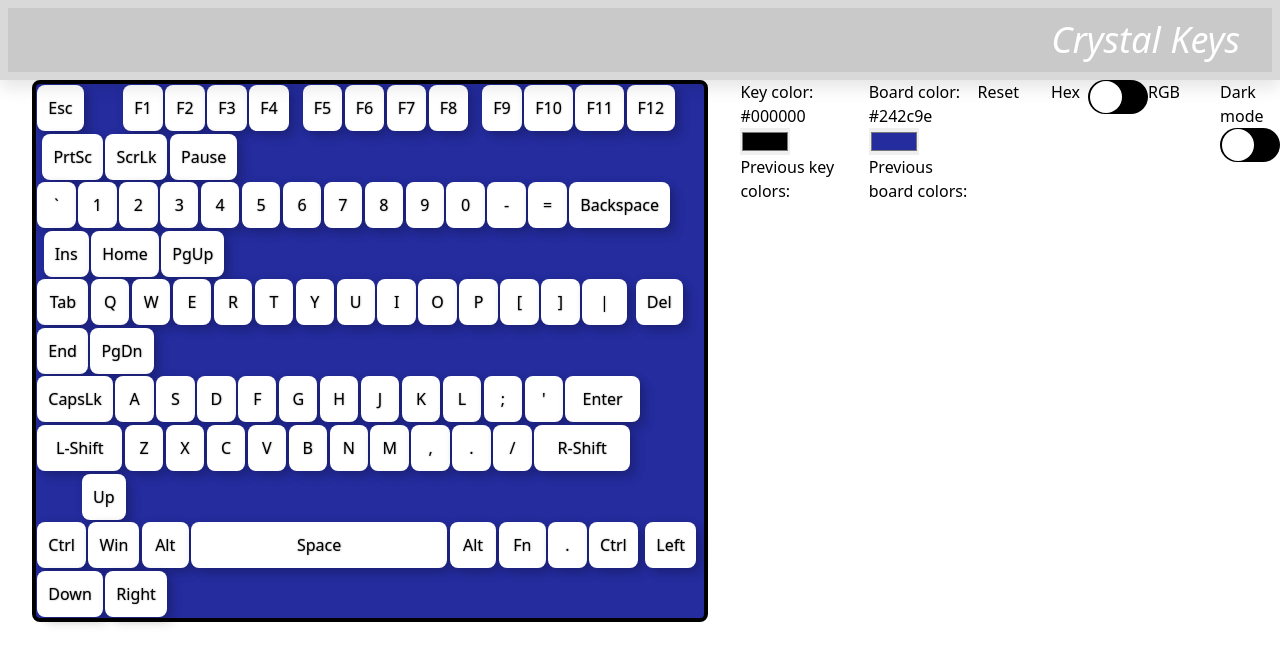
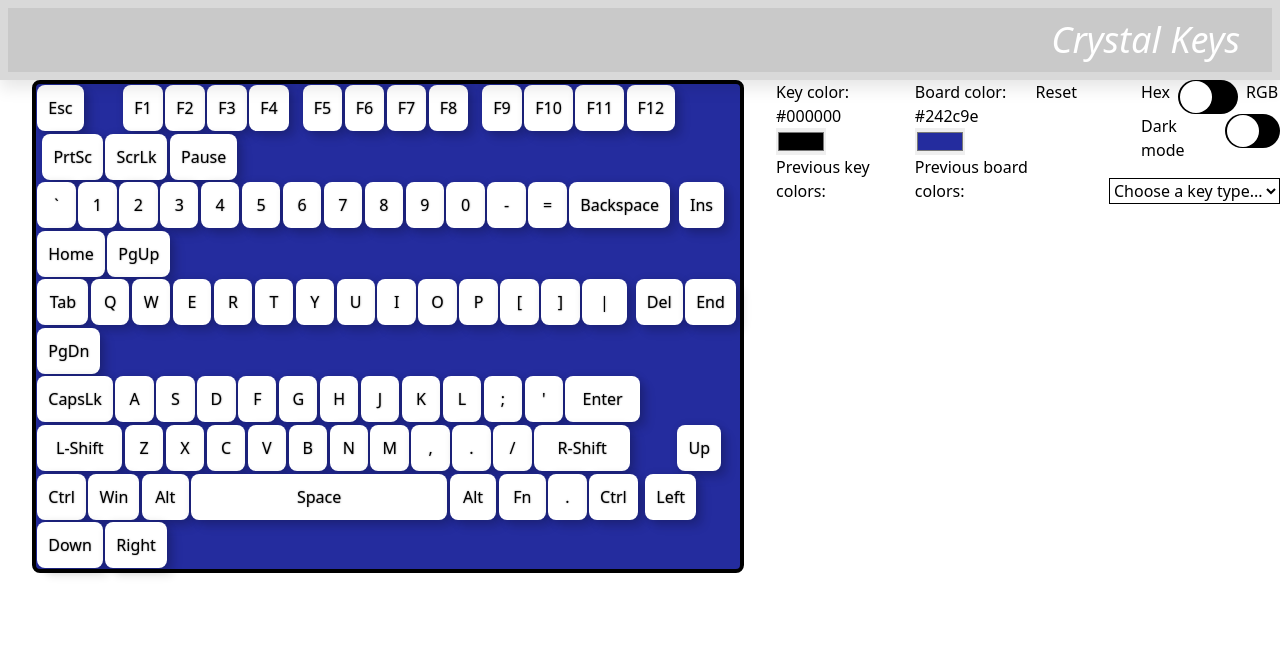
Before and after one commit to OblivionNoirV2/crystalkeys, a React (Create React App) app: page / in a window 1280 px wide. Shown: the top 664 px of the page. Built offline with nearby package versions, Linux system fonts and the light colour scheme.

Commit message:
Add dropdown for key type

```diff
--- a/src/App.tsx
+++ b/src/App.tsx
@@ -238,14 +238,12 @@ interface ResetButtonProps {
 const ResetButton: React.FC<ResetButtonProps> = ({ isDark }) => {
   const { setPrevColors } = useContext(PrevColorsContext);
   const { keyColors, setKeyColors } = useContext(KeyColorsContext);
-  // include board color and board color history in your context and pull it here
   const { prevBoardColors, setPrevBoardColors } = useContext(PrevBoardColorContext);
   const { boardColor, setBoardColor } = useContext(BoardColorsContext);
   const handleReset = () => {
     setPrevColors([]);
     setKeyColors(keys_array.map(() => '#fff'));
-    // reset the board color and history of board colors here
-    setBoardColor("#242c9e"); // assuming #242c9e is the initial board color
+    setBoardColor("#242c9e"); //default board color
     setPrevBoardColors([]);
   }
 
@@ -308,8 +306,26 @@ const DarkLightSwitch: React.FC<DarkLightSwitchProps> = ({ isDark, setIsDark })
     </label>
   )
 }
+interface SoundSelectProps {
+  isDark: boolean;
+}
+const SoundSelect: React.FC<SoundSelectProps> = ({ isDark }) => {
+  useEffect(() => {
+    console.log(isDark);
 
-const ColorPicker = () => {
+  }, [isDark]);
+  return (
+    <select className={
+      isDark ? "text-white bg-black border border-white mt-4" :
+        "text-black bg-white border border-black mt-4"
+    }>
+      <option value="default" selected>Choose a key type...</option>
+      <option value="red">Red</option>
+      <option value="blue">Blue</option>
+    </select>
+  )
+}
+const Controls = () => {
   const { prevColors, setPrevColors } = useContext(PrevColorsContext);
   const [color, setColor] = useState<string>('#000000')
   const { boardColor, setBoardColor } = useContext(BoardColorsContext);
@@ -363,20 +379,23 @@ const ColorPicker = () => {
         <section>
           <ResetButton isDark={isDark} />
         </section>
+        <section className='flex flex-col ml-8'>
           <section className='flex flex-row ml-8'>
             <h4 className={
               isDark ? "text-white mr-2" : "text-black mr-2"
             }>Hex</h4>
             <HexRGBSwitch isRGB={isRGB} setIsRGB={setIsRGB} isDark={isDark} />
             <h4 className={
-            isDark ? "text-white mr-2" : "text-black mr-2"
+              isDark ? "text-white ml-2" : "text-black ml-2"
             }>RGB</h4>
           </section>
-        <section className='flex flex-col ml-8'>
+          <section className='flex flex-row ml-8'>
             <h4 className={
               isDark ? "text-white mr-2" : "text-black mr-2"
             }>Dark mode</h4>
             <DarkLightSwitch isDark={isDark} setIsDark={setIsDark} />
+          </section>
+          <SoundSelect isDark={isDark} />
         </section>
       </div>
     </main>
@@ -391,7 +410,7 @@ function App() {
         <source src={redswitch} type='audio/mpeg' />
       </audio>
       <TopBar />
-      <ColorPicker />
+      <Controls />
     </main>
   );
 };
```
Lines whose indentation alone changed are shown as unchanged.
